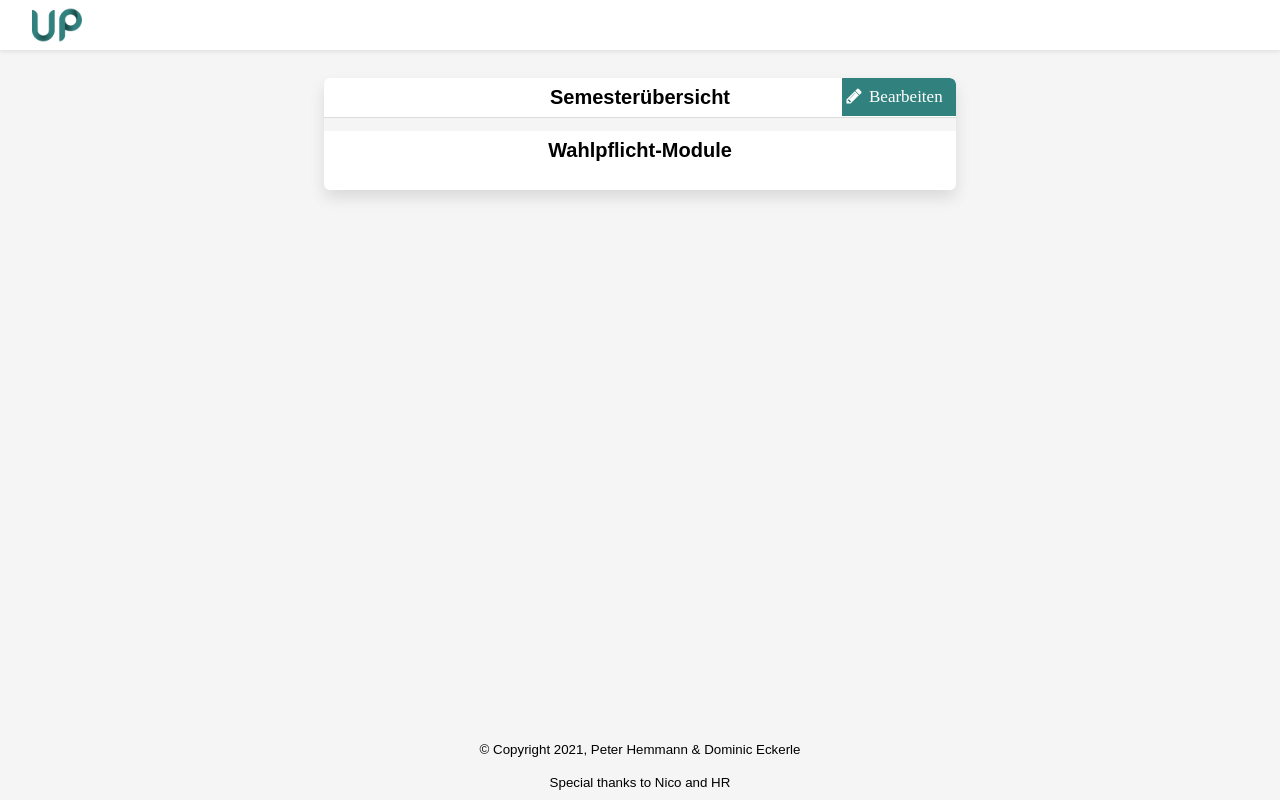
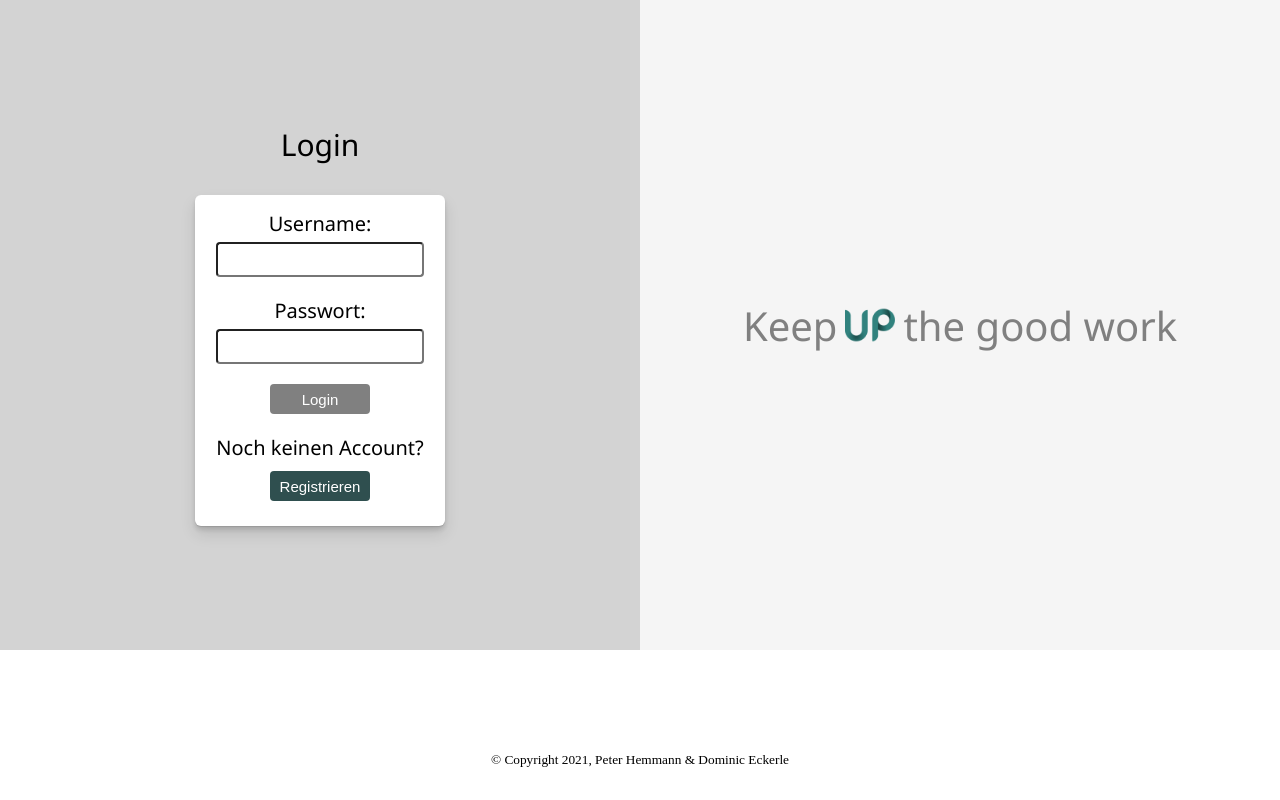
Before and after one commit to WebTechnologien/Uni-Planner, a PHP site: page / in a window 1280 px wide. Run offline with PHP 8.4, Linux system fonts and the light colour scheme; data that the repository does not hold is empty.

Commit message:
Commit Login / Register

```diff
--- a/index.html
+++ b/index.php
@@ -1,3 +1,36 @@
+<?php
+session_start();
+$_SESSION["login"] = 0;
+$table_usernames = null;
+$table_passwords = null;
+
+if ($_SERVER["REQUEST_METHOD"] == "POST") {
+    $conn = new mysqli("localhost", "root", "", "uni-planner");
+    if ($conn->connect_error) {
+        die("Connection failed" . $conn->connect_error);
+    }
+    mysqli_select_db($conn, "uni-planner") or due ("Cannot connect to database");
+    $query = mysqli_query($conn, "Select * from user");
+    while($row = mysqli_fetch_array($query)) {
+        $table_usernames = $row['username'];
+        $table_passwords = $row['pwd'];
+        if ($_POST["loginname"] == $table_usernames && $_POST["loginpasswort"] == $table_passwords) {
+            $_SESSION["login"] = 1;
+        }
+    }
+    if ($_SESSION["login"] != 1) {
+        print '<script>alert("Falscher Benutzname oder Passwort!");</script>';
+        include("login.php");
+        exit;
+    }
+}
+if ($_SESSION["login"] != 1)
+{
+    include("login.php");
+    exit;
+}
+?>
+
 <html lang="de">
 <head>
     <Title>Uni-Planner</Title>
--- /dev/null
+++ b/login.css
@@ -0,0 +1,114 @@
+h1{
+    font-weight: bold;
+    font-size: 20px;
+}
+
+#left_div {
+    display: flex;
+    flex-direction: column;
+    justify-content: center;
+    align-items: center;
+    float: left;
+    width: 50%;
+    background-color: lightgrey;
+    height: 650px;
+    font-family: "Segoe UI";
+    font-size: 30px;
+}
+
+#login_text {
+    margin:0 0 30px 0;
+}
+
+#box_login {
+    background-color: white;
+    width: 250px;
+    height: fit-content;
+    border-radius: 6px;
+    border-color: darkslategrey;
+    padding-top: 15px;
+    padding-bottom: 25px;
+    text-align: center;
+    font-size: 20px;
+
+    box-shadow:
+            0 1px 1px rgba(0, 0, 0, 0.11),
+            0 4px 4px rgba(0, 0, 0, 0.11),
+            0 8px 16px rgba(0, 0, 0, 0.11);
+}
+
+#right_div {
+    display: flex;
+    justify-content: center;
+    align-items: center;
+    float: right;
+    width: 50%;
+    background-color: whitesmoke;
+    height: 650px;
+    font-family: "Segoe UI";
+    font-size: 40px;
+    color: gray;
+}
+
+#text_div {
+    display: flex;
+    align-items: center;
+}
+
+#logo {
+    height: 50px;
+    padding-left: 8px;
+    padding-right: 8px;
+}
+
+body {
+    margin: 0;
+}
+
+#username_textfield {
+    font-size: 25px;
+    width: 200px;
+    border-radius: 4px;
+    margin-bottom: 20px;
+    margin-top: 5px;
+}
+
+#password_textfield {
+    font-size: 25px;
+    width: 200px;
+    border-radius: 4px;
+    margin-bottom: 20px;
+    margin-top: 5px;
+}
+
+#button_login {
+    background-color: gray;
+    border-radius: 4px;
+    font-size: 15px;
+    width: 100px;
+    height: 30px;
+    margin-bottom: 20px;
+    color: white;
+    outline: none;
+    border: none;
+}
+
+#button_register {
+    background-color: darkslategrey;
+    border-radius: 4px;
+    font-size: 15px;
+    width: 100px;
+    height: 30px;
+    margin-top: 10px;
+    color: white;
+    outline: none;
+    border: none;
+}
+
+footer {
+    position: absolute;
+    bottom: 0;
+    width: 100%;
+    height: 50px;
+    text-align: center;
+}
--- /dev/null
+++ b/login.php
@@ -0,0 +1,36 @@
+<!DOCTYPE html>
+<html lang="de">
+<head>
+    <meta charset="UTF-8">
+    <title>UniPlaner Login</title>
+    <link rel="stylesheet" href="login.css">
+</head>
+<body>
+<div>
+    <div id="left_div">
+        <p id="login_text">Login</p>
+        <div id="box_login">
+            <form method="POST" action="index.php">
+                Username:
+                <br>
+                <input id="username_textfield" name="loginname">
+                Passwort:
+                <br>
+                <input id="password_textfield" name="loginpasswort" type=password>
+                <br>
+                <input id="button_login" type=submit name=submit value="Login">
+            </form>
+            Noch keinen Account?
+            <br>
+            <button id="button_register" onclick="document.location='register.php'">Registrieren</button>
+        </div>
+    </div>
+    <div id="right_div">
+        <div id="text_div">
+            Keep <img id="logo" src="img/icons/android-chrome-512x512.png" alt="Logo"> the good work
+        </div>
+    </div>
+</div>
+</body>
+<footer><small>&copy; Copyright 2021, Peter Hemmann & Dominic Eckerle</small></footer>
+</html>
```
Also changed, not shown: register.css (added, +131 -0 lines), register.php (added, +76 -0 lines).
